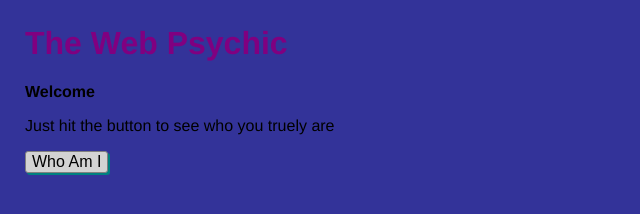
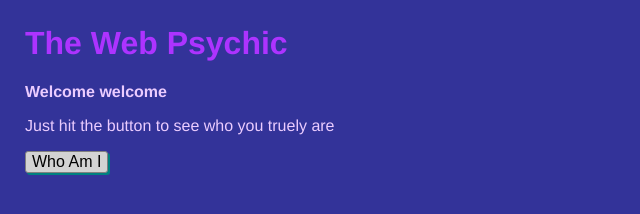
Before and after one commit to zoeyle/req-header-fcc, a website: page views/index.html in a window 1280 px wide. Shown: the whole page, without its empty margins (0-640 px from the left). Drawn offline with nearby package versions, Linux system fonts and the light colour scheme; no server answers.

Commit message:
🙋💝 Checkpoint public/style.css:565149/29 views/index.html:565149/14

```diff
--- a/public/style.css
+++ b/public/style.css
@@ -16,7 +16,7 @@ body {
 
 h1 {
   font-weight: bold;
-  color: purple;
+  color: #ad33ff;
 }
 
 .bold {
@@ -25,6 +25,11 @@ h1 {
 
 p {
   max-width: 600px;
+  color : #ebccff;
+}
+
+div{
+   padding:10px 20% 15px 20%;
 }
 
 form {
--- a/views/index.html
+++ b/views/index.html
@@ -27,7 +27,7 @@
     </header>
 
     <main>
-      <p class="bold">Welcome</p>
+      <p class="bold">Welcome welcome</p>
       <p>Just hit the button to see who you truely are</p>
         <button type="submit">Who Am I</button>
        <p id="show">
```
